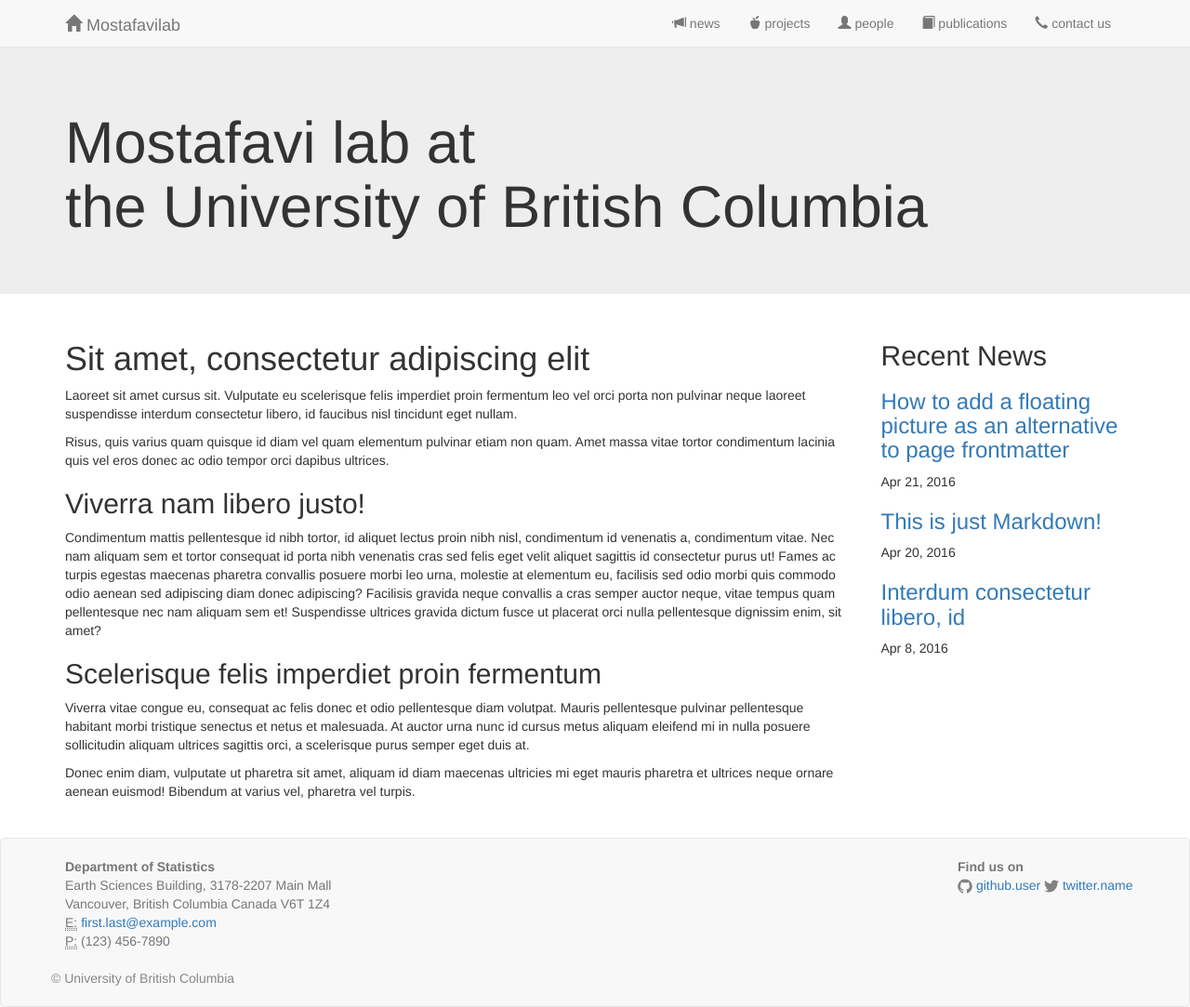
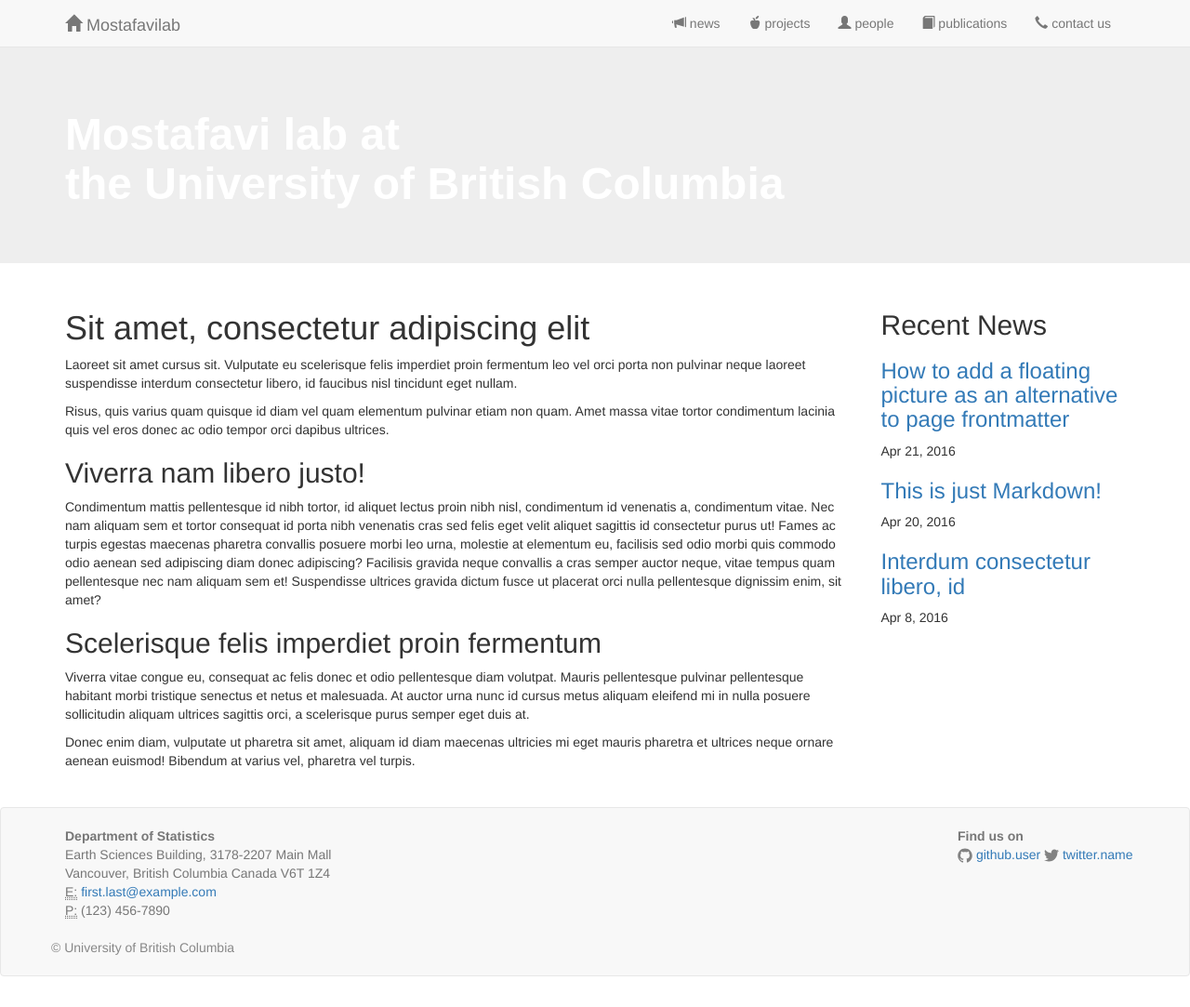
Before and after one commit to saramostafavi/saramostafavi.github.io, a Jekyll site: the page built from index.md, in a window 1280 px wide. Shown: the whole page at 93% size. Built offline with Jekyll 4.4.1, drawn with Linux system fonts in a browser that asks for light colours; nearby versions of some CDN libraries; a style sheet for code colours, icons or effects is not loaded; after the commit the page ends 1050 px from its top, so only the background shows below that.

Commit message:
Update main.css

```diff
--- a/css/main.css
+++ b/css/main.css
@@ -6,7 +6,14 @@ body {
     margin-bottom: 0;
 }
 
+.jumbotron h1 {
 
+  color: #fff;
+  font-size: 48px;
+  font-family: 'Shift', sans-serif;
+  font-weight: bold;
+
+}
 
 h1, h2,h3 {
     font-weight: 300;
```
